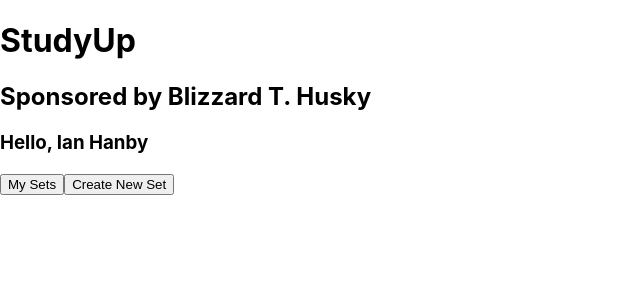
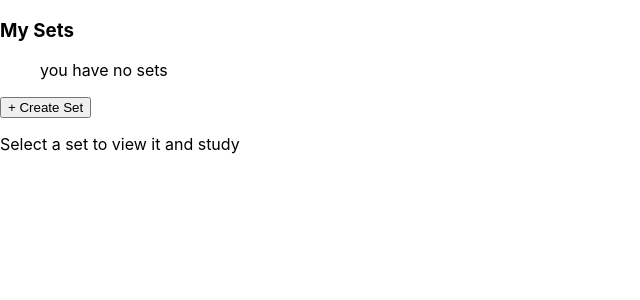
Before and after one commit to hanbyian/CS3141-R01-Team-2, a React (Create React App) app in the folder frontend/studyup/: page / in a window 1280 px wide. Both pictures are taken after typing "Sample", "Sample" into the empty fields and a click on the button "Log In". Shown: the top 300 px of the page, without its empty margins (0-640 px from the left). Built offline with nearby package versions, Linux system fonts and the light colour scheme.

Commit message:
bruh I moved groups of jsx to a file and added more groups

```diff
--- a/frontend/studyup/src/App.js
+++ b/frontend/studyup/src/App.js
@@ -1,15 +1,20 @@
-import logo from './logo.svg';
 import './App.css';
 import ReactDOM from 'react-dom/client';
+import render from 'react-dom';
 import React, { Component } from 'react';
+import { setList, SetDisplay, header } from './groups.js';
 
 function App() {
+  const container = document.getElementById('root');
+  const root = ReactDOM.createRoot(container);
+  const emptySampleData = {};
+  const sampleData = {User:{username:"hanbyian",password:"Test123!",firstName:"ian",lastName:"Hanby"},sets:{germanSet:{one:"eins",two:"zwei",three:"drei",four:"vier"},spanishSet:{"one":"uno","two":"dos","three":"tres","four":"quatro"}, japaneseSet:{"one":"ichi","two":"ni","three":"san","four":"yon"}}};//test data until we can setup connection with database
   function SignIn(){
     function confirmUser(){//TODO: Hunter to api call
       //props.password and props.username using props param instead?
       //this function calls api to confirm username and password signin, if signin is a good account then render home page.
       const data = {};//data is what we get from api call
-      root.render(main({name:"Ian Hanby"}));
+      root.render(setList(emptySampleData));
       return;
     }
     return(
@@ -28,38 +33,9 @@ function App() {
       return <h3>Hello, {this.props.name}</h3>//use: <User name="Ian Hanby"/>
     }
   }
-
-  const header = (
-    <div className="header">
-      <h1>StudyUp</h1>
-      <h2>Sponsored by Blizzard T. Husky</h2>
-    </div>
-  );
-
-  //navBar div just has sample stuff for now, need to finish later
-  const navBar = (
-    <div className="navBar">
-
-      <button>My Sets</button>
-      <button>Create New Set</button>
-    </div>
-  );
-  const main =(props)=>(
+  return (
     <div>
-      {header}
-      <User name={props.name}/>
-      {navBar}
-    </div>
-  );
-  const container = document.getElementById('root');
-  const root = ReactDOM.createRoot(container);
-  const signInPage = <SignIn/>;
-  root.render(signInPage);
-  return (
-    <div className="App">
-      <div id="root">
-
-      </div>
+      <SignIn/>
     </div>
   );
 }
--- /dev/null
+++ b/frontend/studyup/src/groups.js
@@ -0,0 +1,42 @@
+import React, { Component } from 'react';
+
+//params(key,value) key==name of set, value==set of term/definition pairs that corresponds to the set of key's name
+export const SetDisplay = (key,value) => (
+    <div>
+        <h3>{key}</h3>
+        <button>Study This Set</button>
+        <ul>{Object.entries(value).map(([key,value]) => (<li>{key} -- {value}</li>))}</ul>
+    </div>
+);
+
+export const header = (
+    <div className="header">
+      <h1>StudyUp</h1>
+      <h2>Sponsored by Blizzard T. Husky</h2>
+    </div>
+  );
+
+export const setList = (sets) => (
+    <div>
+        <h3>My Sets</h3>
+        <ul>
+            {Object.entries(sets)==0? <p>you have no sets</p>: Object.entries(sets).map(([key,value]) => (<li>{key}</li>))}
+        </ul>
+        <button>+ Create Set</button>
+        <p>Select a set to view it and study</p>
+    </div>
+    );
+
+export const newSet = (
+    <div>
+
+    </div>
+    );
+
+export const flashcards = (
+    <div></div>
+    );
+
+export const footer = (
+    <div></div>
+    );
```
